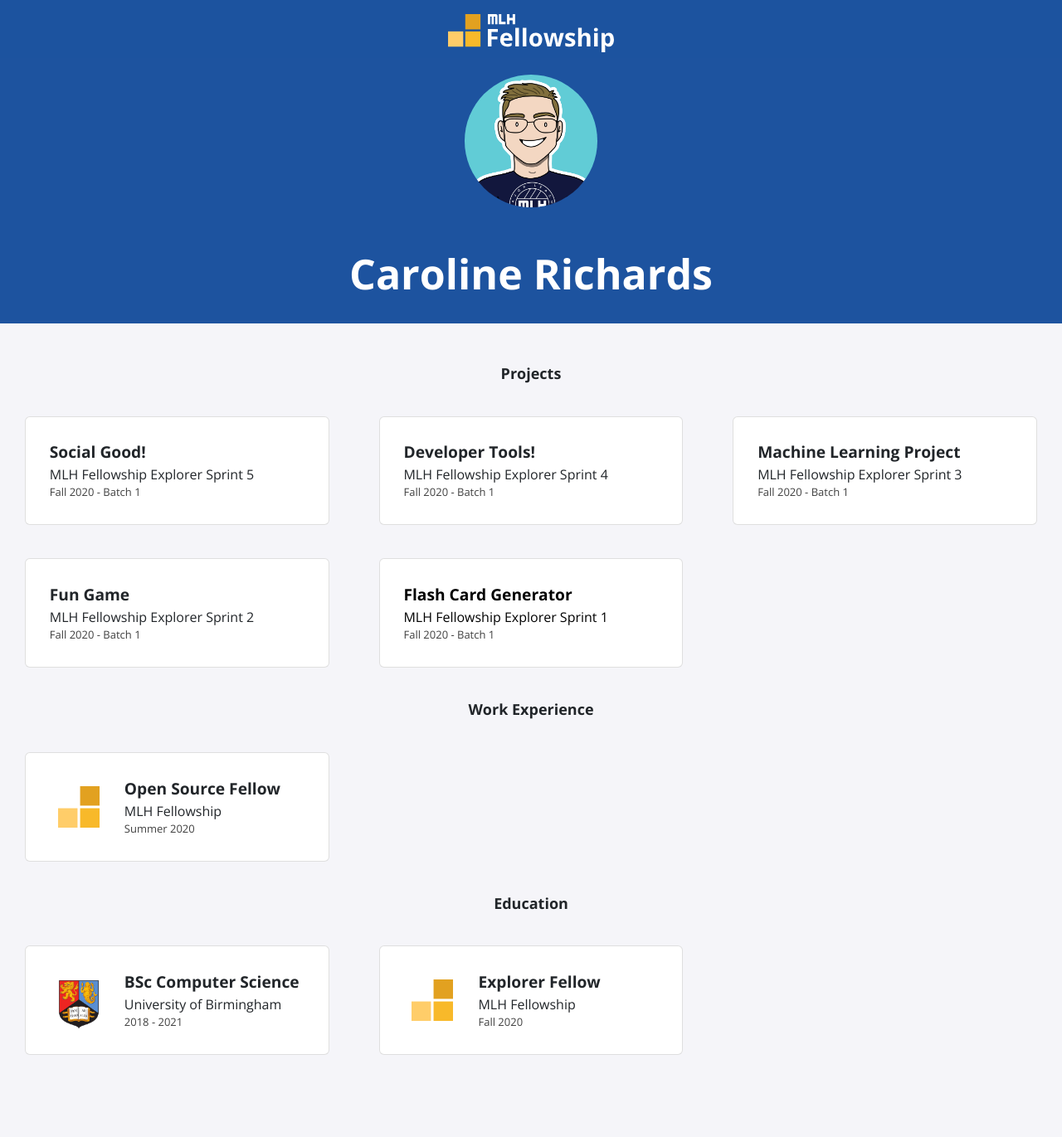
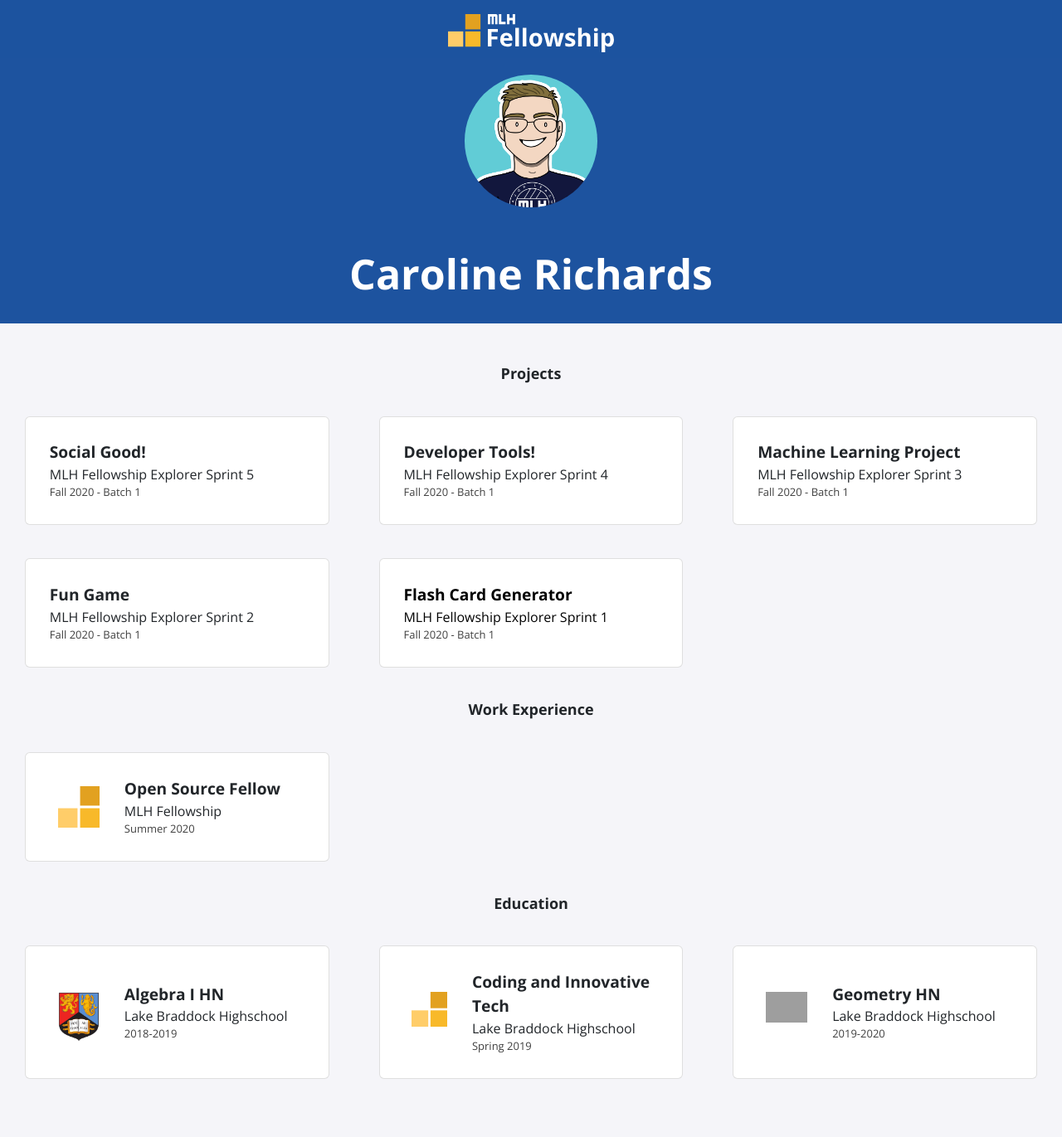
Before and after one commit to cobalt819/cobalt819.github.io, a Jekyll site: the page built from index.html, in a window 1280 px wide. Shown: the whole page at 83% size. Built offline with Jekyll 4.4.1, drawn with Linux system fonts in a browser that asks for light colours; nearby versions of some CDN libraries; before the commit the page ends 1342 px from its top, so only the background shows below that; grey boxes are pictures that could not be loaded.

Commit message:
Update education.yml

```diff
--- a/_data/education.yml
+++ b/_data/education.yml
@@ -1,9 +1,13 @@
-- course: BSc Computer Science
-  institute: University of Birmingham
-  dates: 2018 - 2021
+- course: Algebra I HN
+  institute: Lake Braddock Highschool
+  dates: 2018-2019
   logo: uob.png
 
-- course: Explorer Fellow
-  institute: MLH Fellowship
-  dates: Fall 2020
+- course: Coding and Innovative Tech
+  institute: Lake Braddock Highschool
+  dates: Spring 2019
   logo: fellowship.svg
+
+- course: Geometry HN
+  institute: Lake Braddock Highschool
+  dates: 2019-2020
```
